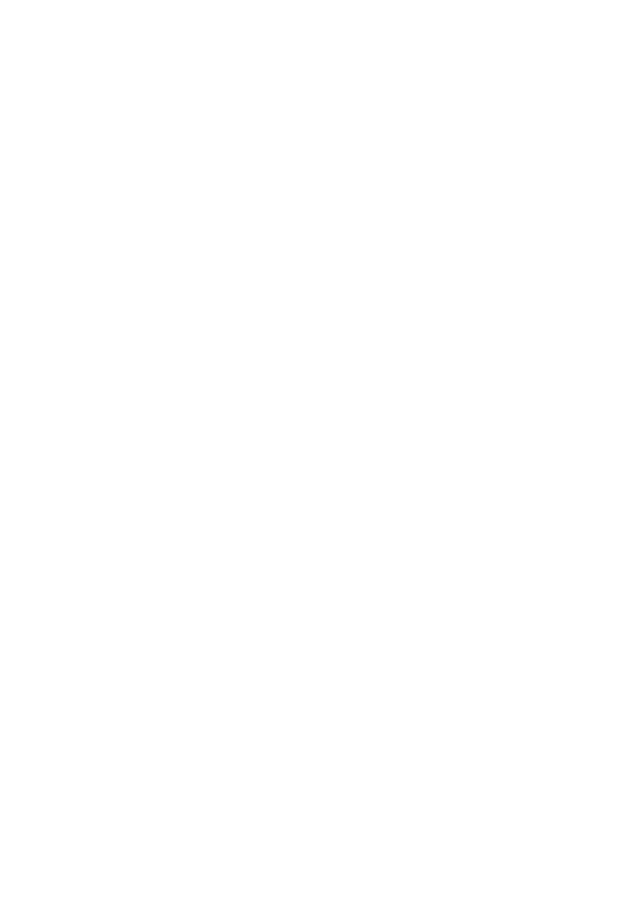
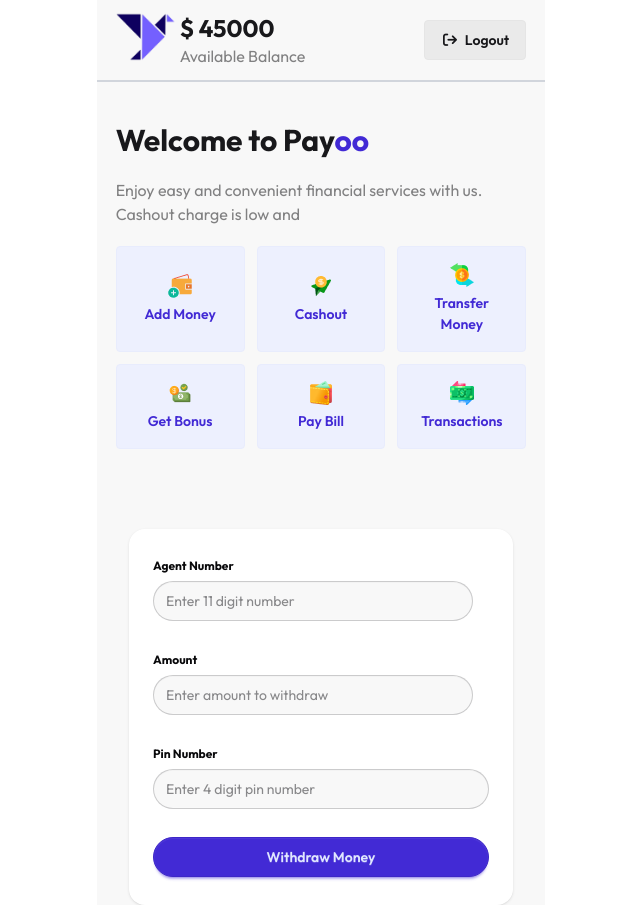
Before and after one commit to riazuddin4/payoo-website, a plain HTML site: page home.html in a window 1280 px wide. Shown: the whole page, without its empty margins (319-959 px from the left). Before the commit the page ends 800 px from the top, so only its background shows below. Drawn offline with nearby package versions, Linux system fonts and the light colour scheme.

Commit message:
java cashout form

```diff
--- a/home.html
+++ b/home.html
@@ -1,11 +1,118 @@
 <!DOCTYPE html>
-<html lang="en">
+<html lang="en" data-theme="ligth">
+
 <head>
     <meta charset="UTF-8">
     <meta name="viewport" content="width=device-width, initial-scale=1.0">
-    <title>Home</title>
+    <title>Payoo | home</title>
+    <link rel="shortcut icon" href="assets/logo.png" type="image/x-icon">
+
+    <!-- tailwind+disply -->
+    <link href="https://cdn.jsdelivr.net/npm/daisyui@5" rel="stylesheet" type="text/css" />
+    <script src="https://cdn.jsdelivr.net/npm/@tailwindcss/browser@4"></script>
+
+    <!-- fonts -->
+    <link rel="preconnect" href="https://fonts.googleapis.com">
+    <link rel="preconnect" href="https://fonts.gstatic.com" crossorigin>
+    <link href="https://fonts.googleapis.com/css2?family=Outfit:wght@100..900&display=swap" rel="stylesheet">
+
+    <!-- icons -->
+    <link rel="stylesheet" href="https://cdnjs.cloudflare.com/ajax/libs/font-awesome/7.0.1/css/all.min.css"
+        integrity="sha512-2SwdPD6INVrV/lHTZbO2nodKhrnDdJK9/kg2XD1r9uGqPo1cUbujc+IYdlYdEErWNu69gVcYgdxlmVmzTWnetw=="
+        crossorigin="anonymous" referrerpolicy="no-referrer" />
+
+    <style>
+        * {
+            font-family: "Outfit", sans-serif;
+        }
+    </style>
 </head>
-<body>
+
+<body class="min-h-screen max-w-md bg-base-200 mx-auto">
+
+    <header class="border-b-2 border-gray-300 sticky top-0 bg-base-200">
+        <section class="w-11/12 mx-auto py-3 flex justify-between items-center">
+            <div class="left flex gap-1">
+                <div class="logo w-[60px]">
+                    <img src="assets/logo.png" alt="">
+                </div>
+                <div class="balance-info">
+                    <h2 class="text-2xl font-bold">$ <span id="balace">45000</span></h2>
+                    <p class="text-neutral/50">Available Balance</p>
+                </div>
+            </div>
+            <div class="right">
+                <a href="/index.html" class="btn btn-soft"><i
+                        class="fa-solid fa-arrow-right-from-bracket"></i>Logout</a>
+            </div>
+        </section>
+    </header>
+
+    <section class="w-11/12 mx-auto py-10 space-y-5">
+        <h2 class="text-3xl font-bold ">Welcome to Pay<span class="text-primary">oo</span></h2>
+        <p class="text-neutral/50">Enjoy easy and convenient financial services with us. Cashout charge is low and </p>
+
+
+        <div class="buttons grid grid-cols-3 gap-3">
+            <button class="btn flex-col h-full py-4 btn-primary btn-soft">
+                <img src="./assets/opt-1.png" alt="">
+                <p>Add Money</p>
+            </button>
+            <button class="btn flex-col h-full py-4 btn-primary btn-soft">
+                <img src="./assets/opt-2.png" alt="">
+                <p>Cashout</p>
+            </button>
+            <button class="btn flex-col h-full py-4 btn-primary btn-soft">
+                <img src="./assets/opt-3.png" alt="">
+                <p>Transfer Money</p>
+            </button>
+            <button class="btn flex-col h-full py-4 btn-primary btn-soft">
+                <img src="./assets/opt-4.png" alt="">
+                <p>Get Bonus</p>
+            </button>
+            <button class="btn flex-col h-full py-4 btn-primary btn-soft">
+                <img src="./assets/opt-5.png" alt="">
+                <p>Pay Bill</p>
+            </button>
+            <button class="btn flex-col h-full py-4 btn-primary btn-soft">
+                <img src="./assets/opt-6.png" alt="">
+                <p>Transactions</p>
+            </button>
+        </div>
+    </section>
+
+
+    <section>
+        <div class="form pt-10 ">
+            <div class="card bg-base-100 w-full max-w-sm shrink-0 shadow mx-auto rounded-2xl">
+                <div class="card-body">
+                    <fieldset class="fieldset">
+                        <label class="label text-neutral font-bold">Agent Number</label>
+                        <input id="cashout-number" maxlength="11" minlength="11" type="text"
+                            class="input rounded-full bg-base-200" placeholder="Enter 11 digit number" />
+
+                        <br>
+
+                        <label class="label text-neutral font-bold">Amount</label>
+                        <input id="cashout-amount" type="number"
+                            class="input rounded-full bg-base-200" placeholder="Enter amount to withdraw" />
+
+                        <br>
+
+
+                        <label class="label text-neutral font-bold">Pin Number</label>
+                        <input id="cashout-pin" type="password" maxlength="4" class="input rounded-full bg-base-200 w-full"
+                            placeholder="Enter 4 digit pin number" />
+                        <div></div>
+                        <button id="cashout-btn" class="btn btn-primary mt-4 rounded-full">Withdraw Money</button>
+                    </fieldset>
+                </div>
+            </div>
+        </div>
+    </section>
+
+    <script src="script/cashout.js"></script>
 
 </body>
+
 </html>
--- /dev/null
+++ b/script/cashout.js
@@ -0,0 +1,38 @@
+document.getElementById("cashout-btn").addEventListener("click", function () {
+    //1 get the agent number & validate
+    const cashoutNumberInput = document.getElementById("cashout-number");
+    const cashoutNumber = cashoutNumberInput.value;
+    console.log(cashoutNumber);
+    if(cashoutNumber.length != 11){
+        alert("invalid  Agent Number");
+        return;
+    }
+    //2 get the amount
+    const cashoutAmountInput = document.getElementById("cashout-amount");
+    const cashoutAmount = cashoutAmountInput.value;
+    console.log(cashoutAmount);
+
+    //3 get the Current balance
+    const balaceElement = document.getElementById("balace");
+    const balace = balaceElement.innerText;
+    // console.log(balace)
+    //4 calculate new balance
+    const newBalance = Number(balace) - Number(cashoutAmount);
+    // console.log(newBalance);
+    if(newBalance < 0){
+        alert("Invalid Amount")
+        return;
+    }
+
+    //5 get the pin and verify
+    const cashoutPinInput = document.getElementById("cashout-pin");
+    const pin = cashoutPinInput.value;
+    if(pin === '2010'){
+        alert("cashout Successfull")
+        console.log("new balance", newBalance);
+        balaceElement.innerText =newBalance;
+    }else{
+        alert("invalid pin");
+        return;
+    }
+});
```
